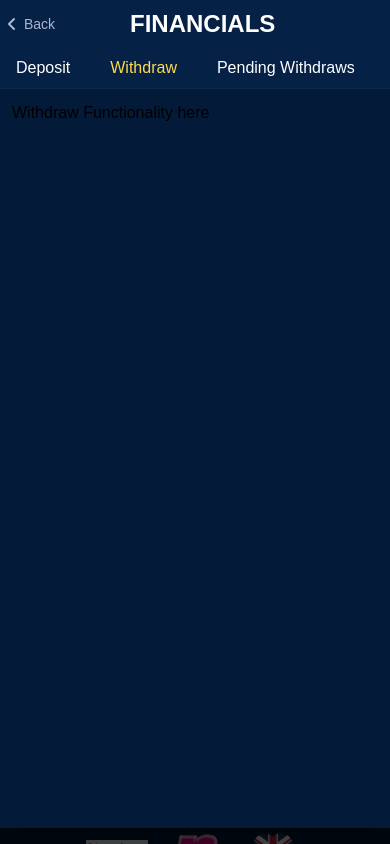
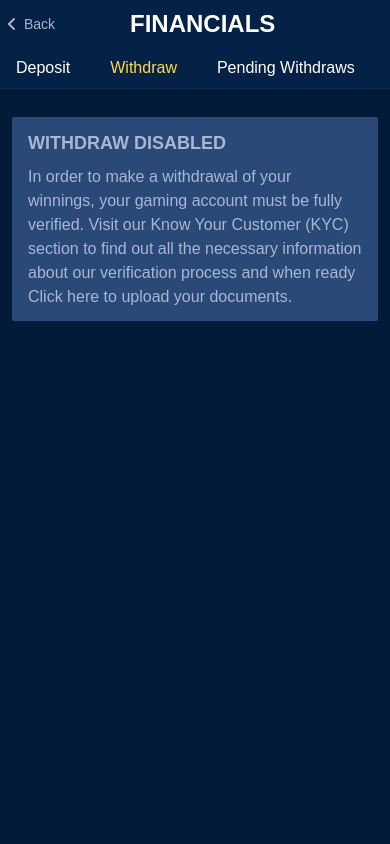
Before and after one commit to MenKNas/jupister-dummy-layout, a React (Create React App) app: page /account/financials/withdraw in a window 390 px wide. Shown: the top 844 px of the page. Built offline with nearby package versions, Linux system fonts and the light colour scheme.

Commit message:
changes for withdraw (mobile), alert component, resetpassword, login

```diff
--- a/src/components/Generic/Alert/Alert.module.css
+++ b/src/components/Generic/Alert/Alert.module.css
@@ -5,9 +5,8 @@
   }
 
   .info {
-    color: #055160;
-    background-color: #cff4fc;
-    border-color: #b6effb;
+    color: #A9B7D5;
+    background-color: #2A4977;
   }
 
   .warning {
--- a/src/components/Generic/Alert/index.js
+++ b/src/components/Generic/Alert/index.js
@@ -21,7 +21,7 @@ export function Alert({ children, status = "success", className, ...rest }) {
         className={classNames(
           statusClassName,
           className,
-          `px-3 py-2 space-y-2 relative`
+          `px-4 py-3 space-y-2 relative`
         )}
         {...rest}
       >
--- a/src/components/LoginRegister/Login.js
+++ b/src/components/LoginRegister/Login.js
@@ -71,10 +71,12 @@ export function Login({ close, setStep }) {
         className="w-full lg:w-1/2 space-y-4 py-1 px-4"
       >
         <div className="flex flex-col items-center space-y-1">
-          <span className="text-text-secondary text-sm"> Welcome Back</span>
-          <h1 className="text-white text-xl font-bold uppercase italic">
-            Login to your Account
+          <h1 className="text-white text-xl font-black uppercase italic">
+            Welcome Back
           </h1>
+          <span className="text-text-secondary text-sm">
+            Login To Your Account
+          </span>
         </div>
         {/* <ErrorsList
           errors={error?.graphQLErrors?.map(({ message }) => message) ?? []}
--- a/src/components/LoginRegister/ResetPasswordLink.js
+++ b/src/components/LoginRegister/ResetPasswordLink.js
@@ -74,7 +74,7 @@ export function ResetPasswordLink({ setStep }) {
   return (
     <form
       onSubmit={handleSubmit}
-      className="w-full lg:w-full space-y-4 py-1 px-4"
+      className="w-full lg:w-full space-y-8 py-1 px-4"
     >
       {(dateOfBirthIsRequired || securityCodeIsRequired) && (
         <div className="font-bold">{t("global.account_details")}</div>
@@ -82,6 +82,11 @@ export function ResetPasswordLink({ setStep }) {
       {/* <ErrorsList
         errors={error?.graphQLErrors?.map(({ message }) => message) ?? []}
       /> */}
+      <div className="flex flex-col items-center space-y-1">
+        <h1 className="text-white text-xl font-black uppercase italic">
+          Password Reset
+        </h1>
+      </div>
       <div className="flex flex-col w-full lg:w-1/2">
         <Field invalid={errors.email?.message}>
           <Field.Label className="text-text-secondary font-light  text-sm py-1 truncate">
@@ -156,11 +161,11 @@ export function ResetPasswordLink({ setStep }) {
             Submit
           </MainButton>
         </div>
-        {/* <div>
+        <div className="text-text-secondary">
           <button type="button" onClick={() => setStep("login")}>
-            {t("global.back")}
+            Back
           </button>
-        </div> */}
+        </div>
       </div>
     </form>
   );
--- a/src/components/NewModal/NewModal.module.css
+++ b/src/components/NewModal/NewModal.module.css
@@ -29,7 +29,8 @@
 }
 
 .scrollable {
-  height: calc(100% - 1rem);
+  /* height: calc(100% - 1rem); */
+  height: 100%;
 
   .content {
     @apply max-h-full overflow-hidden;
--- a/src/components/Views/Account/Financials/PendingWithdraws.js
+++ b/src/components/Views/Account/Financials/PendingWithdraws.js
@@ -1,6 +1,34 @@
 import * as React from "react";
 import { motion } from "framer-motion";
+// import { Link } from "react-router-dom";
+// import { gql, useQuery, useMutation } from "@apollo/client";
+import { useTranslation, Trans } from "react-i18next";
+import { ErrorsList } from "../../../Generic/ErrorsList";
 import { containerVariants } from "../../../Generic/animationVariants";
+import { Alert, AlertContent } from "../../../Generic/Alert";
+
+// const GET_PENDING_WITHDRAWS = gql`
+//   query coreGetPendingWithdraws {
+//     user: coreGetCurrentUser {
+//       id
+//       pendingWithdraws {
+//         id
+//         created
+//         category
+//         provider
+//         brand
+//         amount
+//         currency
+//       }
+//     }
+//   }
+// `;
+
+// const CANCEL_WITHDRAW = gql`
+//   mutation coreCancelWithdraw($id: ID!) {
+//     response: coreCancelWithdraw(id: $id)
+//   }
+// `;
 
 export default function PendingWithdraws() {
   return (
@@ -11,7 +39,18 @@ export default function PendingWithdraws() {
       exit="exit"
       className="p-3"
     >
-      Pending withdraws here
+      <div className="w-7/10 mx-auto my-10">
+        <Alert status="info">
+          <AlertContent className="text-center">
+            {/* <Trans i18nKey="global.no_pending_withdraws_found"> */}
+            No pending withdraws
+            {/* <Link to="/account/financials/withdraw">
+              Click here to request a withdraw.
+            </Link> */}
+            {/* </Trans> */}
+          </AlertContent>
+        </Alert>
+      </div>
     </motion.div>
   );
 }
--- a/src/components/Views/Account/Financials/Withdraw.js
+++ b/src/components/Views/Account/Financials/Withdraw.js
@@ -1,6 +1,30 @@
 import * as React from "react";
+import { useTranslation, Trans } from "react-i18next";
+import { Link } from "react-router-dom";
 import { motion } from "framer-motion";
 import { containerVariants } from "../../../Generic/animationVariants";
+import { Alert, AlertContent, AlertTitle } from "../../../Generic/Alert";
+
+function Disabled() {
+  return (
+    <Alert status="info" className="rounded-sm">
+      {/* <Trans i18nKey={`global.${type}_disabled`}> */}
+      <AlertTitle className="uppercase font-black">
+        Withdraw disabled
+      </AlertTitle>
+      <AlertContent>
+        In order to make a withdrawal of your winnings, your gaming account must
+        be fully verified. Visit our
+        <Link to="/templates/info/help"> Know Your Customer (KYC) </Link>
+        section to find out all the necessary information about our verification
+        process and when ready
+        <Link to="/account/profile/documents"> Click here</Link> to upload your
+        documents.
+      </AlertContent>
+      {/* </Trans> */}
+    </Alert>
+  );
+}
 
 export default function Withdraw() {
   return (
@@ -11,7 +35,9 @@ export default function Withdraw() {
       exit="exit"
       className="p-3"
     >
-      Withdraw Functionality here
+      <motion.div className="w-9/10 mx-auto my-4">
+        <Disabled />
+      </motion.div>
     </motion.div>
   );
 }
```
